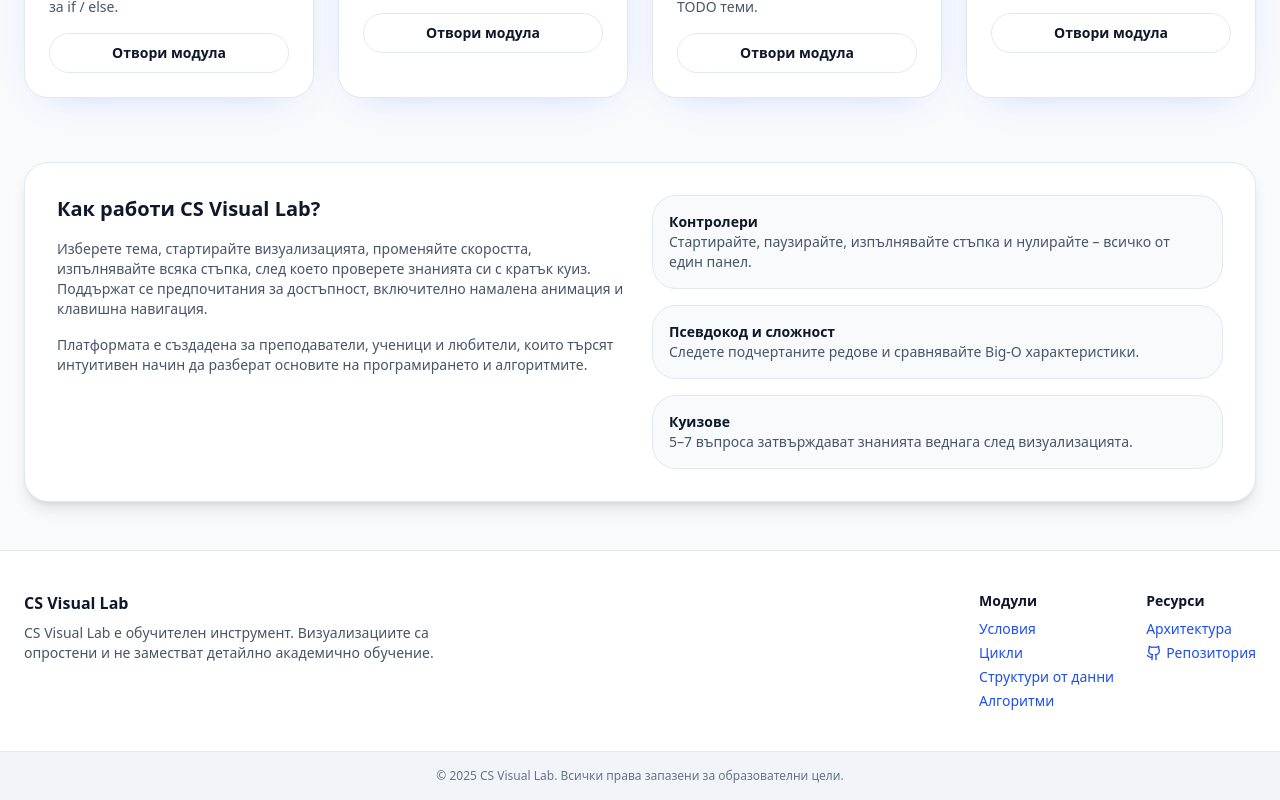
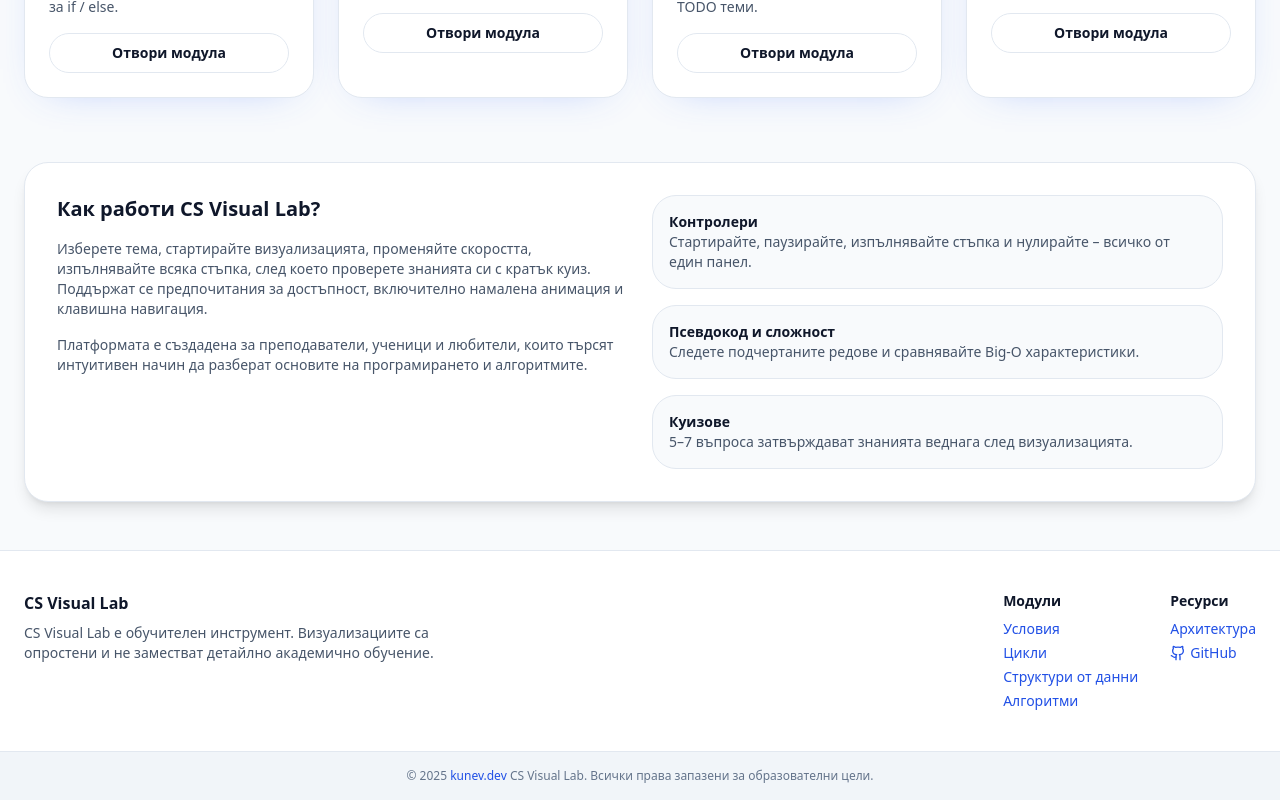
Before and after one commit to PetrovKunev/informatics-visualizer, a Next.js app: page / in a window 1280 px wide. Shown: the part 900-1700 px from the top of the page. Built offline with nearby package versions, Linux system fonts and the light colour scheme.

Commit message:
footer optimize

```diff
--- a/src/components/layout/site-footer.tsx
+++ b/src/components/layout/site-footer.tsx
@@ -32,9 +32,14 @@
                 </Link>
               </li>
               <li>
-                <Link href="https://github.com" target="_blank" className="inline-flex items-center gap-1 hover:text-brand-600">
+                <Link
+                  href="https://github.com/PetrovKunev/informatics-visualizer"
+                  target="_blank"
+                  rel="noopener noreferrer"
+                  className="inline-flex items-center gap-1 hover:text-brand-600"
+                >
                   <Github className="h-4 w-4" aria-hidden />
-                  Репозитория
+                  GitHub
                 </Link>
               </li>
             </ul>
@@ -42,7 +47,11 @@
         </div>
       </div>
       <div className="border-t border-slate-200 bg-slate-100 py-4 text-center text-xs text-slate-500">
-        © {new Date().getFullYear()} {APP_NAME}. Всички права запазени за образователни цели.
+        © {new Date().getFullYear()}{' '}
+        <Link href="https://kunev.dev" target="_blank" rel="noopener noreferrer" className="hover:text-brand-600">
+          kunev.dev
+        </Link>{' '}
+        {APP_NAME}. Всички права запазени за образователни цели.
       </div>
     </footer>
   );
```
Also changed, not shown: src/app/icon.svg (added), 1 other file (tests, documents, lock files or other folders).
